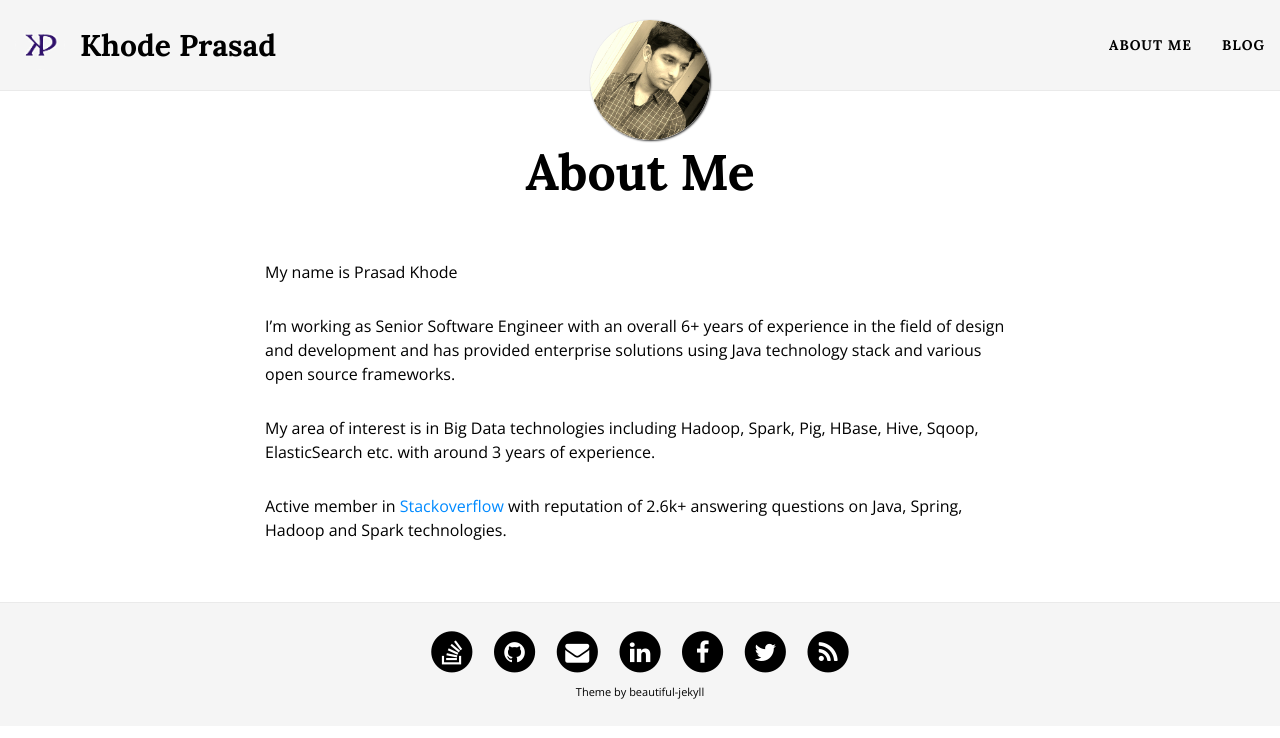
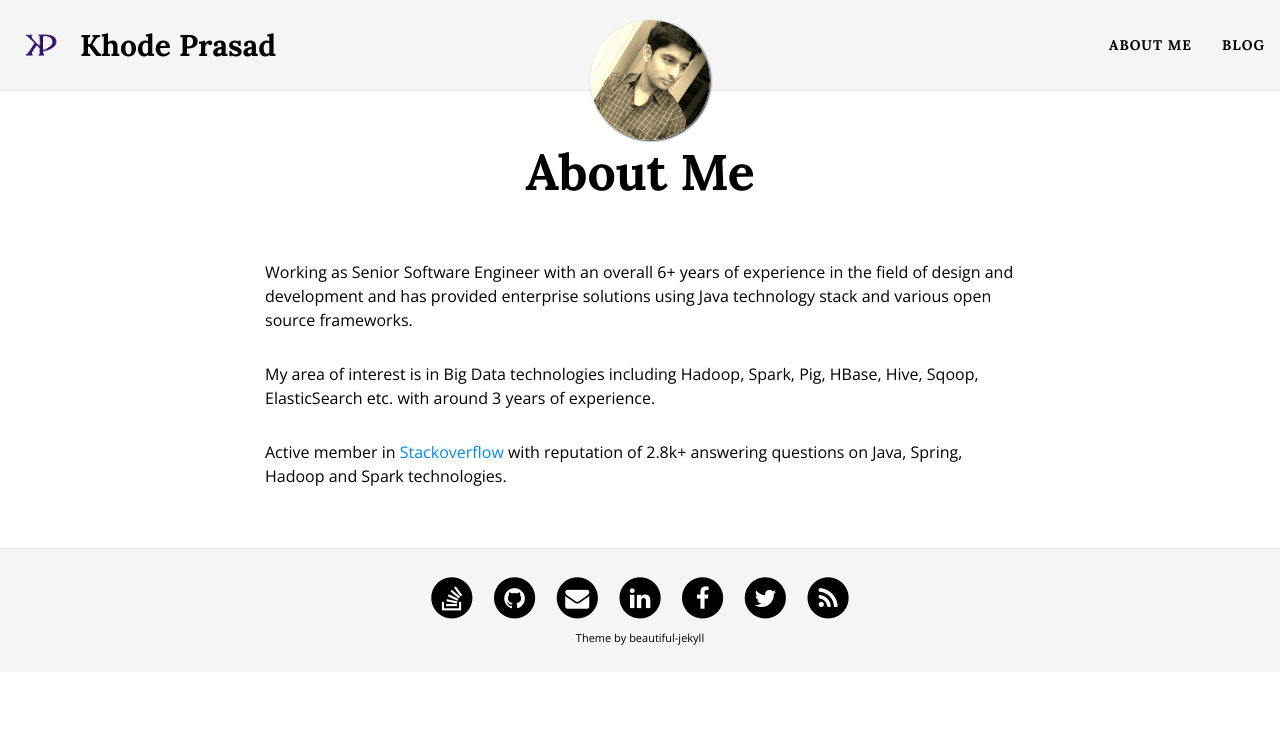
Before and after one commit to khodeprasad/khodeprasad.github.io, a Jekyll site: the page built from aboutme.md, in a window 1280 px wide. Shown: the top 738 px of the page. Built offline with Jekyll 4.4.1, drawn with Linux system fonts in a browser that asks for light colours; nearby versions of some CDN libraries.

Commit message:
Create aboutme.md

```diff
--- a/aboutme.md
+++ b/aboutme.md
@@ -4,10 +4,8 @@ title: About Me
 #subtitle: Java, J2EE & Big Data Engineer
 ---
 
-My name is Prasad Khode
-
-I'm working as Senior Software Engineer with an overall 6+ years of experience in the field of design and development and has provided enterprise solutions using Java technology stack and various open source frameworks.
+Working as Senior Software Engineer with an overall 6+ years of experience in the field of design and development and has provided enterprise solutions using Java technology stack and various open source frameworks.
 
 My area of interest is in Big Data technologies including Hadoop, Spark, Pig, HBase, Hive, Sqoop, ElasticSearch etc. with around 3 years of experience.
 
-Active member in [Stackoverflow](https://stackoverflow.com/users/1025328/prasad-khode) with reputation of 2.6k+ answering questions on Java, Spring, Hadoop and Spark technologies.
+Active member in [Stackoverflow](https://stackoverflow.com/users/1025328/prasad-khode) with reputation of 2.8k+ answering questions on Java, Spring, Hadoop and Spark technologies.
```
